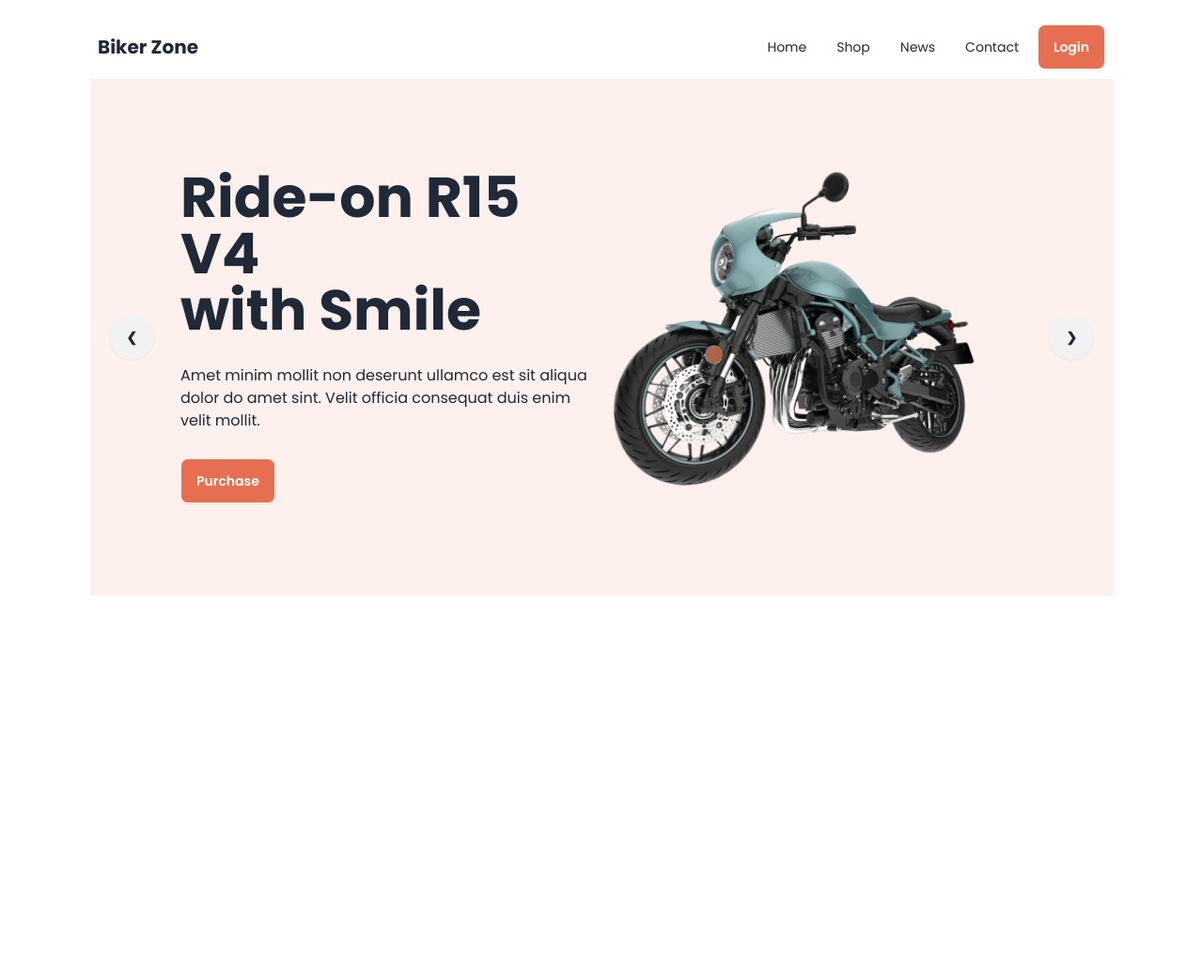
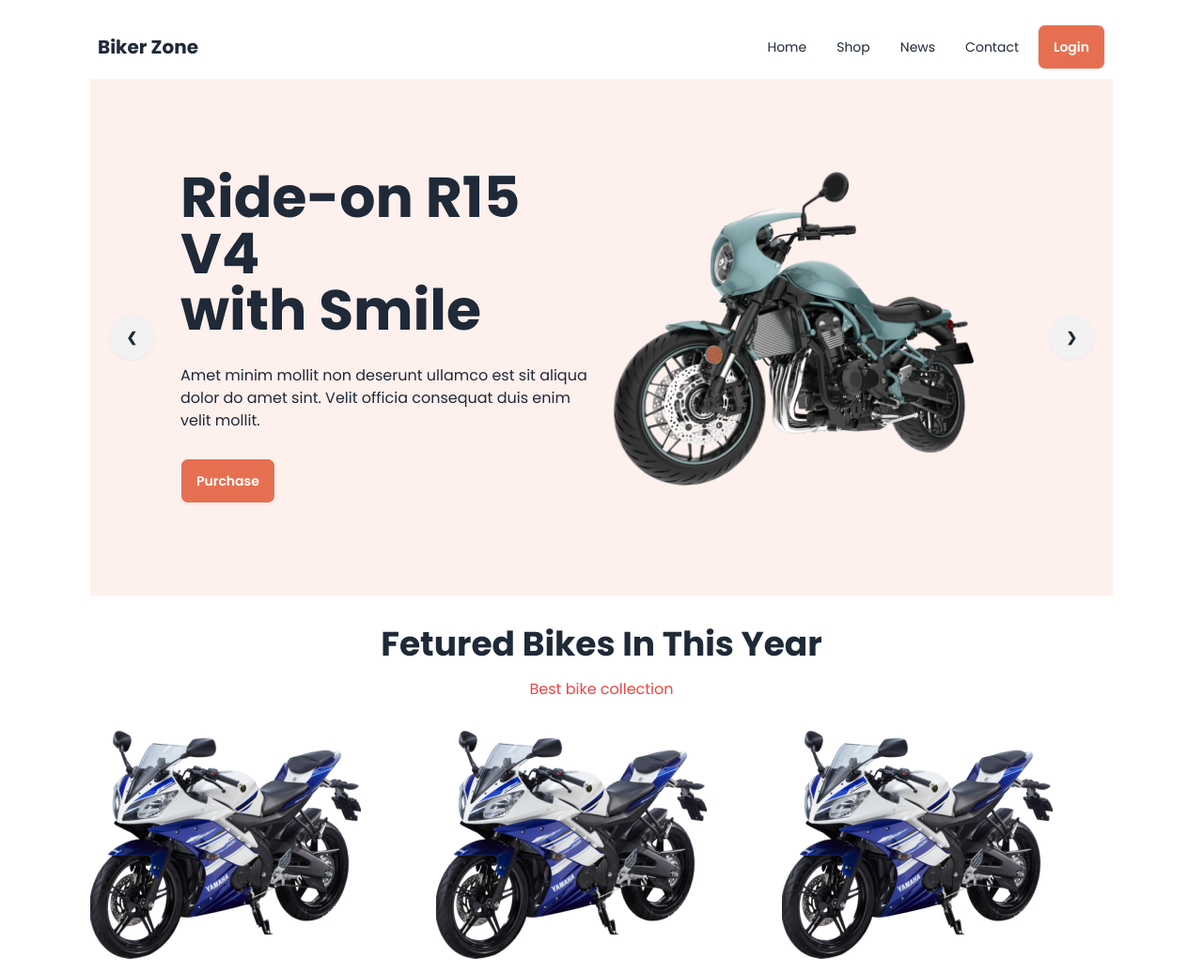
Before and after one commit to zahidulWD/biker-zone-with-daisyUI, a plain HTML site: page index.html in a window 1280 px wide. Shown: the whole page at 94% size. Before the commit the page ends 800 px from the top, so only its background shows below. Drawn offline with nearby package versions, Linux system fonts and the light colour scheme.

Commit message:
added futured_bike_section

```diff
--- a/index.html
+++ b/index.html
@@ -172,8 +172,22 @@
       </div>
     </header>
     <!-- main_section -->
-    <main class="md:container md:mx-auto">
-
+    <main class="md:container md:mx-auto px-24 py-4">
+       <!-- futured_bike_section -->
+      <div class="text-center mb-2">
+        <h2 class="text-3xl md:text-4xl font-bold mb-4">Fetured Bikes In This Year</h2>
+        <p class="font-normal text-red-500">Best bike collection</p>
+        <span class="bg-yellow-400 font-bold py-[4px] "></span>
+      </div>
+      <div class="grid grid-cols-1 md:grid-cols-2 lg:grid-cols-3 mt-8 gap-4">
+        <div><img src="images/others/feature-bike.png" alt=""></div>
+      <div>
+        <div><img src="images/others/feature-bike.png" alt=""></div>
+      </div>
+      <div>
+        <div><img src="images/others/feature-bike.png" alt=""></div>
+      </div>
+    </div>
     </main>
     <!-- footer_section -->
     <footer></footer>
```
